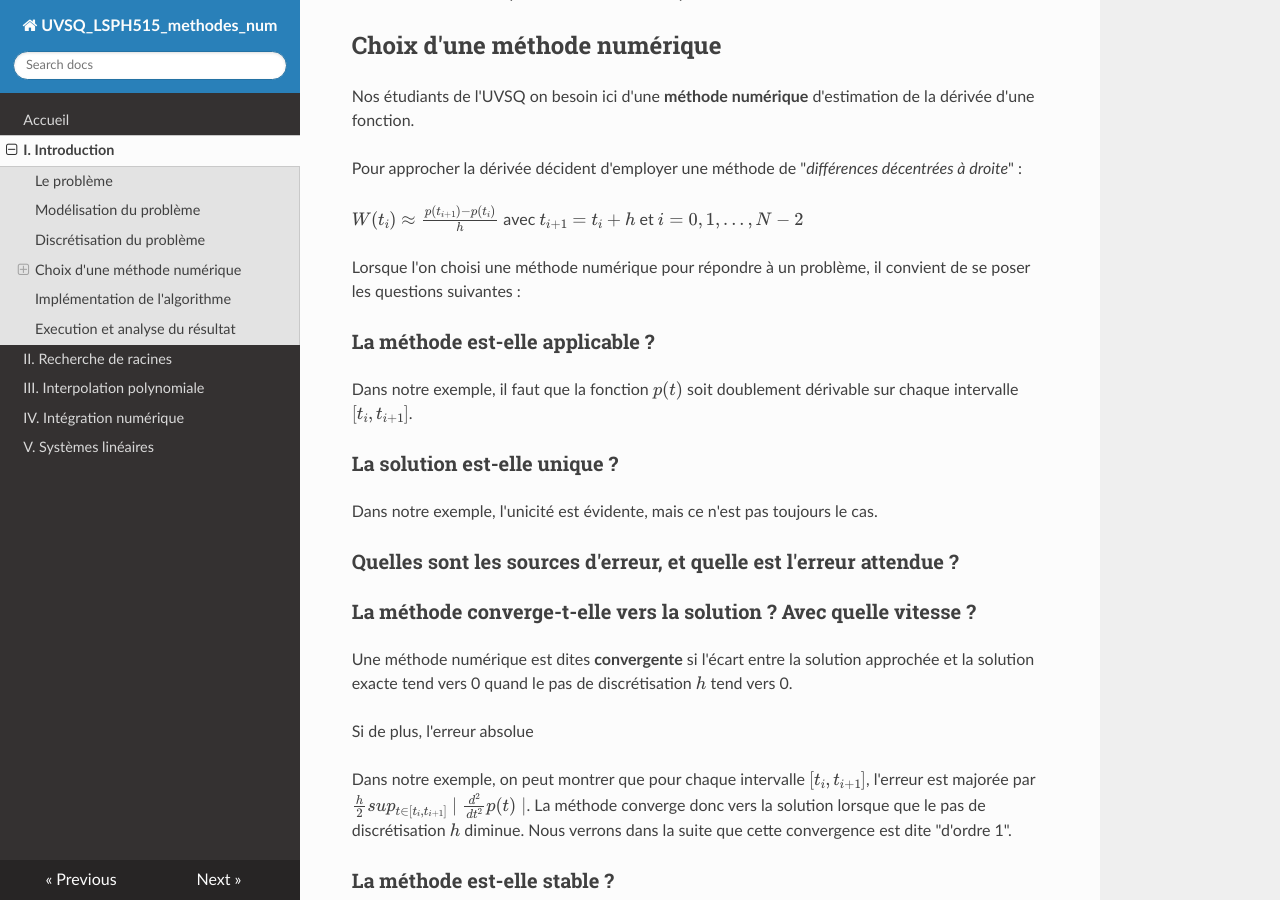
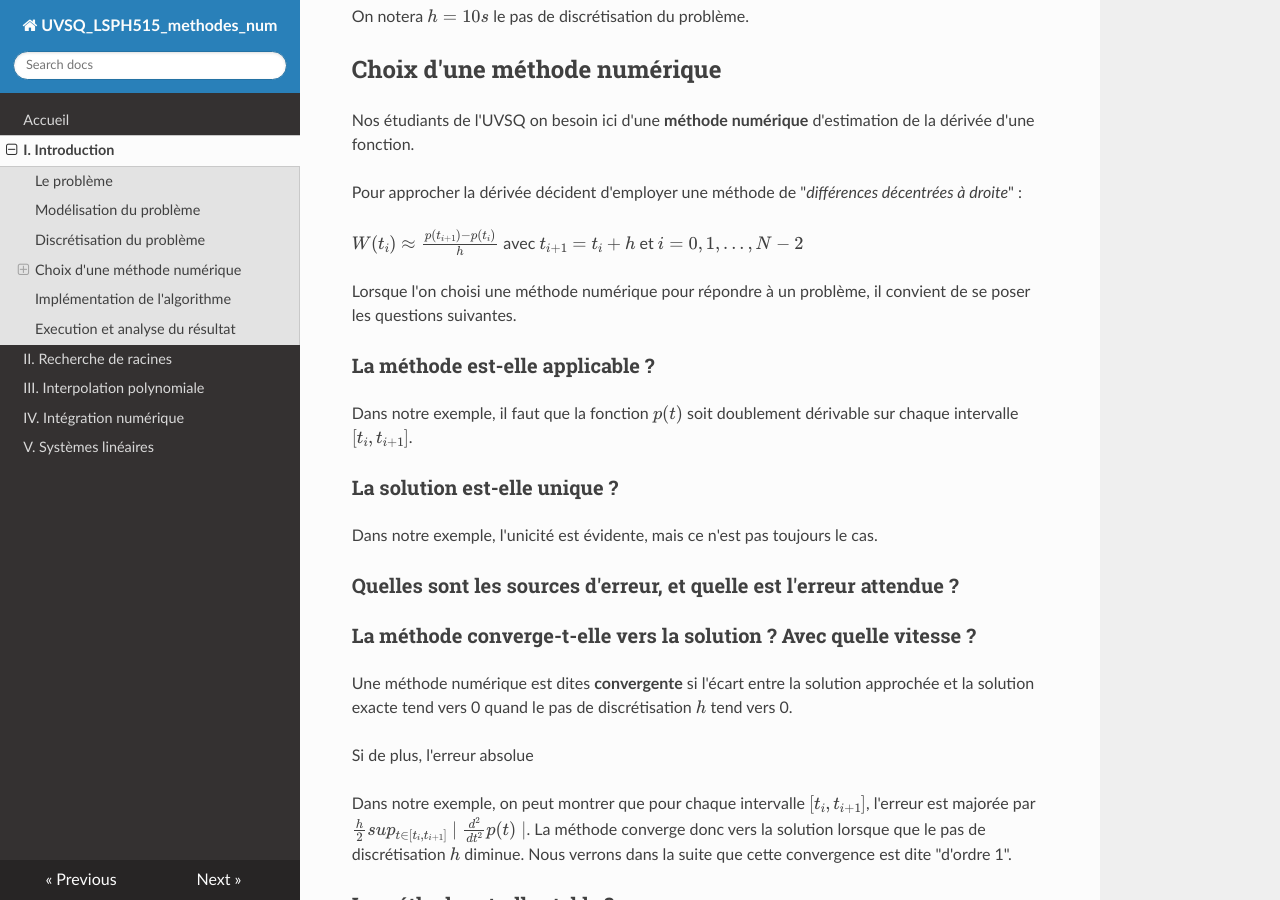
Before and after one commit to NicOudart/UVSQ_LSPH515_methodes_num, an MkDocs documentation site: the page built from docs/Chap1_Introduction.md, in a window 1280 px wide and 900 px high, scrolled down 1405 px. Built offline with MkDocs 1.6.1, drawn with Linux system fonts in a browser that asks for light colours; nearby versions of some CDN libraries; some of the changed text lies outside the part shown.

Commit message:
-Minor fix of Chapter 1.

```diff
--- a/docs/Chap1_Introduction.md
+++ b/docs/Chap1_Introduction.md
@@ -50,7 +50,7 @@
 
 $W(t_i) \approx \frac{p(t_{i+1})-p(t_i)}{h}$ avec $t_{i+1} = t_i + h$ et $i = 0, 1, ..., N-2$
 
-Lorsque l'on choisi une méthode numérique pour répondre à un problème, il convient de se poser les questions suivantes :
+Lorsque l'on choisi une méthode numérique pour répondre à un problème, il convient de se poser les questions suivantes.
 
 ### La méthode est-elle **applicable** ?
 
```
Also changed, not shown: other parts of docs/Chap1_Introduction.md (+1 -1 lines).
